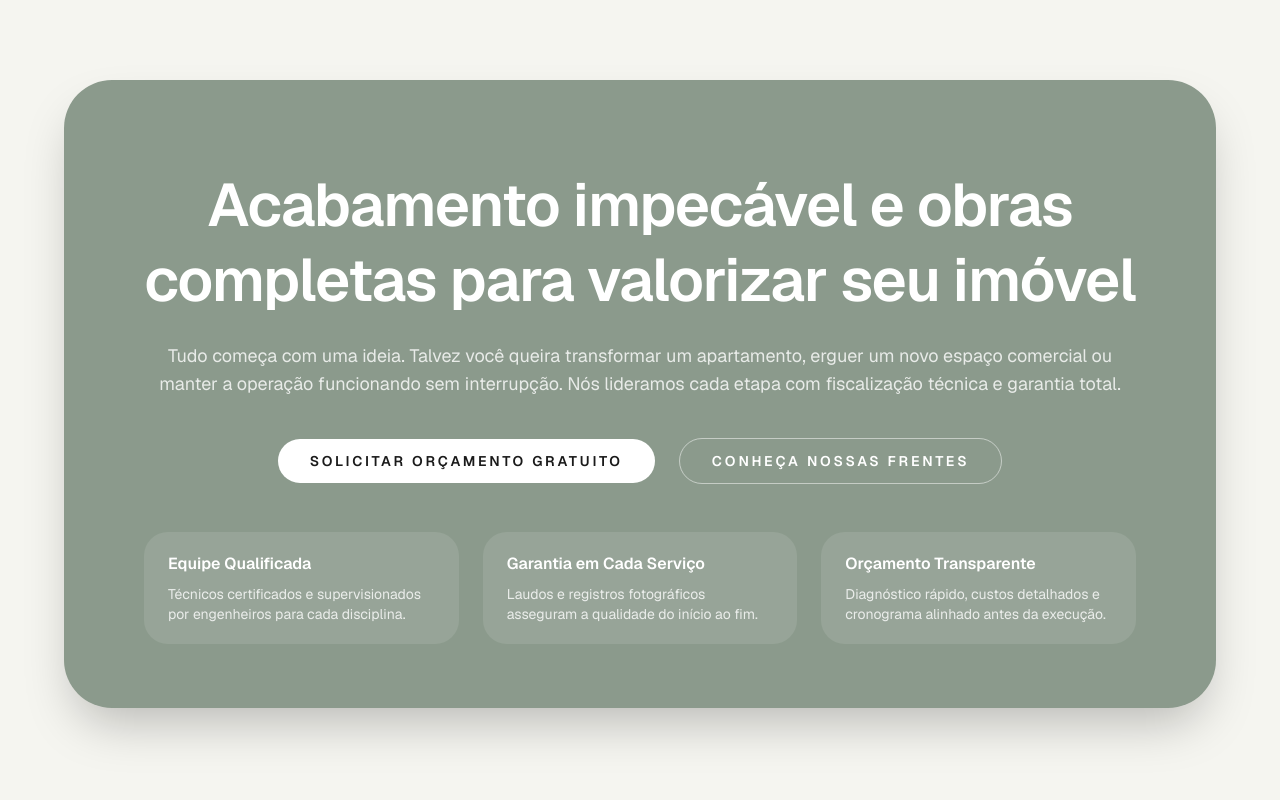
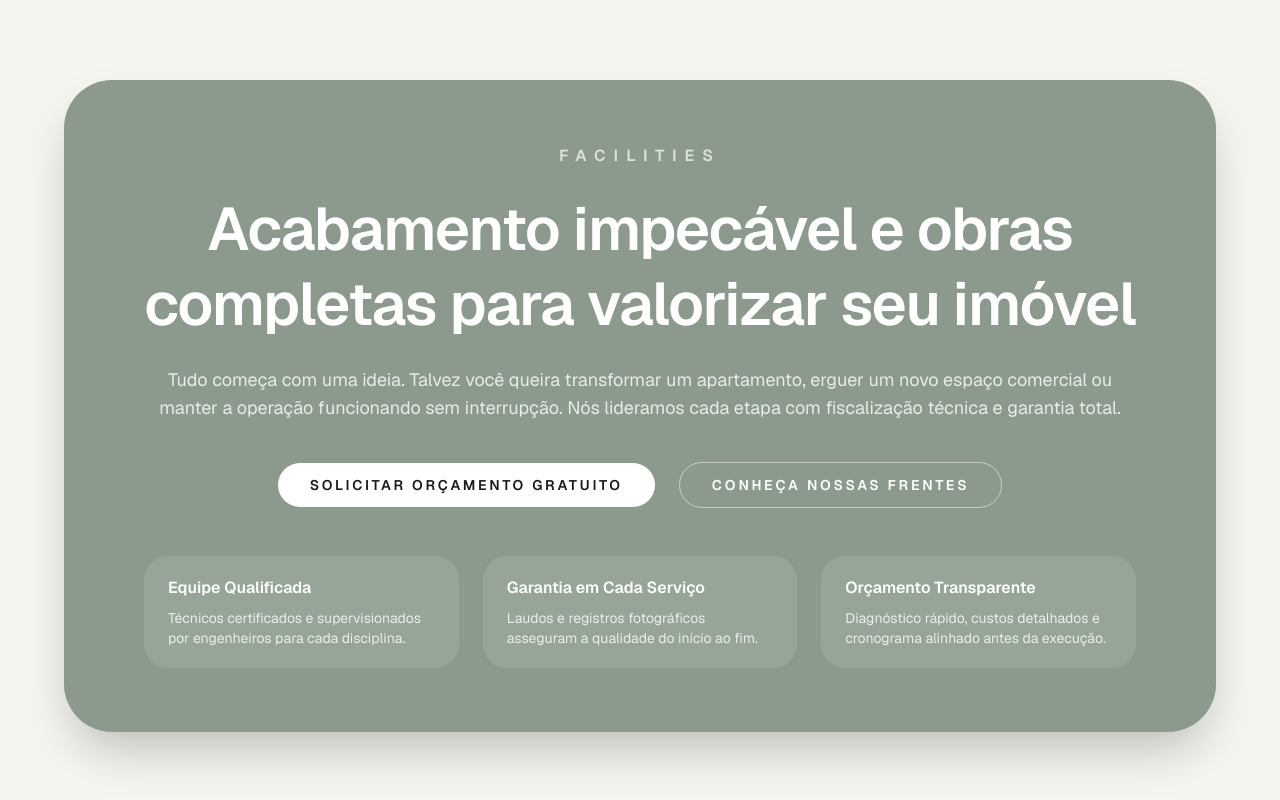
Before and after one commit to euBrunoMelo/Facilities, a Next.js app in the folder facilities-site/: page / in a window 1280 px wide. Shown: the top 800 px of the page. Built offline with nearby package versions, Linux system fonts and the light colour scheme.

Commit message:
adicionado header facilities

```diff
--- a/facilities-site/src/app/page.tsx
+++ b/facilities-site/src/app/page.tsx
@@ -164,6 +164,9 @@
         <header className="section pb-0">
           <div className="container">
             <div className="rounded-[48px] bg-[#8B9A8C] px-8 py-16 text-center text-white shadow-2xl sm:px-12 lg:px-20">
+              <p className="text-base font-semibold uppercase tracking-[0.5em] text-white/70">
+                Facilities
+              </p>
               <h1 className="mt-6 text-4xl font-semibold leading-tight tracking-[-0.02em] text-white sm:text-5xl lg:text-6xl">
                 Acabamento impecável e obras completas para valorizar seu imóvel
               </h1>
```
